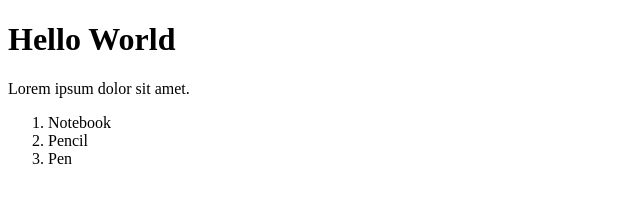
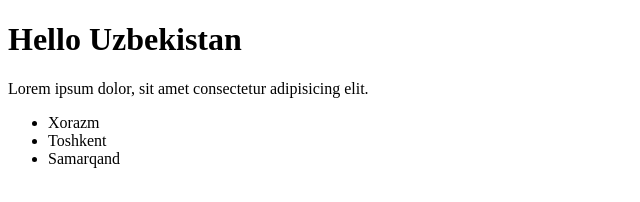
Before and after one commit to Nilufar47/my_file, a plain HTML site: page index.html in a window 1280 px wide. Shown: the whole page, without its empty margins (0-640 px from the left). Drawn offline with Linux system fonts and the light colour scheme.

Commit message:
changed heading and add list one

```diff
--- a/index.html
+++ b/index.html
@@ -7,13 +7,12 @@
     <title>Document</title>
 </head>
 <body>
-   <H1>Hello World</H1>
-   <p>Lorem ipsum dolor sit amet.</p>
-    <OL>
-
-        <li>Notebook</li>
-        <li>Pencil</li>
-        <li>Pen</li>
-    </OL>
+  <h1>Hello Uzbekistan</h1>
+  <p>Lorem ipsum dolor, sit amet consectetur adipisicing elit.</p>
+  <ul>
+    <li>Xorazm</li>
+    <li>Toshkent</li>
+    <li>Samarqand</li>
+  </ul>
 </body>
 </html>
```
